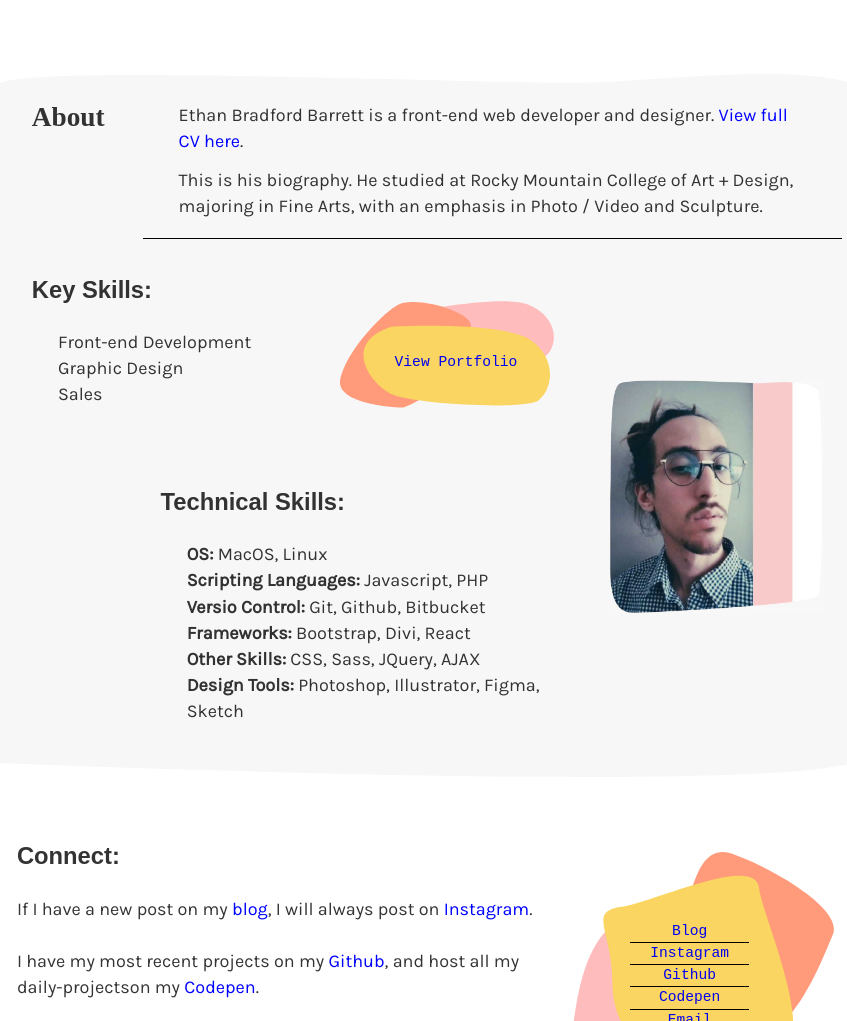
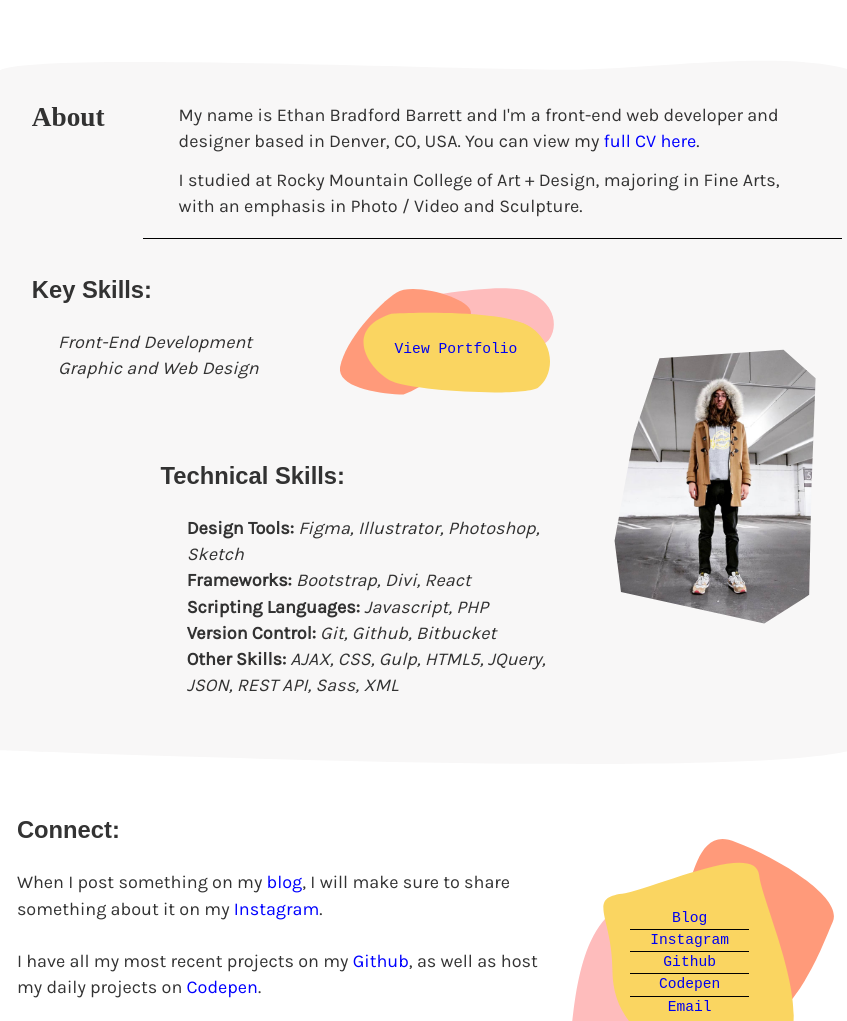
Before and after one commit to buildingsareheavy/buildingsareheavy.com, a Gatsby site: page / in a window 1280 px wide. Shown: the part 729-1750 px from the top of the page, without its empty margins (212-1059 px from the left). Built offline with nearby package versions, Linux system fonts and the light colour scheme; Gatsby itself is replaced by a stand-in of ours; a web font is replaced by a local one.

Commit message:
About page re-written and styled a more, including new bio image and text

```diff
--- a/src/components/about/section-bio.js
+++ b/src/components/about/section-bio.js
@@ -6,7 +6,7 @@ import styled from 'styled-components'
 import CTA from '../global/cta'
 import BioBackground from './assets/bio-background.svg'
 import ViewPortfolio from './assets/view-portfolio.svg'
-import Portrait from './assets/portrait2.jpg'
+import Portrait from './assets/portrait3.jpg'
 
 const BioContainer = styled.div`
   background: url('${BioBackground}') no-repeat center;
@@ -16,6 +16,34 @@ const BioContainer = styled.div`
   span {
     font-weight: 900;
   }
+`
+
+const KeySkillList = styled.ul`
+  li {
+    font-style: italic;
+  }
+`
+
+const TechSkillList = styled.ul`
+  li {
+    font-style: italic;
+    span {
+      font-style: normal;
+    }
+  }
+`
+const BioImage = styled.img`
+  clip-path: polygon(
+    23% 6%,
+    11% 33%,
+    2% 70%,
+    5% 88%,
+    72% 99%,
+    93% 89%,
+    94% 53%,
+    96% 13%,
+    81% 3%
+  );
 `
 
 const TechSkill = props => (
@@ -42,39 +70,37 @@ const BioSection = () => (
           marginBottom: rhythm(1 / 2),
         }}
       >
-        Ethan Bradford Barrett is a front-end web developer and designer.{' '}
-        <Link to="/cv/">View full CV here</Link>.
+        My name is Ethan Bradford Barrett and I'm a front-end web developer and
+        designer based in Denver, CO, USA. You can view my{' '}
+        <Link to="/cv/">full CV here</Link>.
       </p>
       <p>
-        This is his biography. He studied at Rocky Mountain College of Art +
-        Design, majoring in Fine Arts, with an emphasis in Photo / Video and
-        Sculpture.
+        I studied at Rocky Mountain College of Art + Design, majoring in Fine
+        Arts, with an emphasis in Photo / Video and Sculpture.
       </p>
     </div>
     <div className="cell">
-      <img src={Portrait} />
+      <BioImage src={Portrait} />
     </div>
     <div className="cell">
       <h3>Key Skills:</h3>
-      <ul>
-        <li>Front-end Development</li>
-        <li>Graphic Design</li>
-        <li>Sales</li>
-      </ul>
+      <KeySkillList>
+        <li>Front-End Development</li>
+        <li>Graphic and Web Design</li>
+      </KeySkillList>
     </div>
     <div className="cell">
       <h3>Technical Skills:</h3>
-      <ul>
-        <TechSkill label="OS" list="MacOS, Linux" />
-        <TechSkill label="Scripting Languages" list="Javascript, PHP" />
-        <TechSkill label="Versio Control" list="Git, Github, Bitbucket" />
-        <TechSkill label="Frameworks" list="Bootstrap, Divi, React" />
-        <TechSkill label="Other Skills" list="CSS, Sass, JQuery, AJAX" />
+      <TechSkillList>
         <TechSkill
           label="Design Tools"
-          list="Photoshop, Illustrator, Figma, Sketch"
+          list="Figma, Illustrator, Photoshop, Sketch"
         />
-      </ul>
+        <TechSkill label="Frameworks" list="Bootstrap, Divi, React" />
+        <TechSkill label="Scripting Languages" list="Javascript, PHP" />
+        <TechSkill label="Version Control" list="Git, Github, Bitbucket" />
+        <TechSkill label="Other Skills" list="AJAX, CSS, Gulp, HTML5, JQuery, JSON, REST API, Sass, XML" />
+      </TechSkillList>
     </div>
 
     <div className="cell bio-cta">
--- a/src/components/about/section-connect.js
+++ b/src/components/about/section-connect.js
@@ -29,14 +29,14 @@ const ConnectSection = () => (
     <div className="cell">
       <h3>Connect:</h3>
       <p>
-        If I have a new post on my <Link to="/blog/">blog</Link>, I will always
-        post on{' '}
+        When I post something on my <Link to="/blog/">blog</Link>, I will make
+        sure to share something about it on my{' '}
         <a href="https://www.instagram.com/buildingsareheavy/">Instagram</a>.
       </p>
       <p>
-        I have my most recent projects on my{' '}
-        <a href="https://github.com/buildingsareheavy">Github</a>, and host all
-        my daily-projectson my{' '}
+        I have all my most recent projects on my{' '}
+        <a href="https://github.com/buildingsareheavy">Github</a>, as well as
+        host my daily projects on{' '}
         <a href="https://codepen.io/buildingsareheavy/#">Codepen</a>.
       </p>
       <p>
--- a/src/components/global/global-styles.js
+++ b/src/components/global/global-styles.js
@@ -2,7 +2,8 @@ import styled, { injectGlobal } from 'styled-components'
 
 injectGlobal`
 $linkColor: #222;
-//Global
+
+
 
 html {
   height: 100%;
--- a/src/components/layout.js
+++ b/src/components/layout.js
@@ -3,7 +3,9 @@ import { Link } from 'gatsby'
 
 import { rhythm, scale } from '../utils/typography'
 import './index.scss'
-import styled from 'styled-components'
+import styled, { injectGlobal } from 'styled-components'
+import '../fonts/TiemposHeadline-Black.otf'
+import '../fonts/TiemposHeadline-Bold.otf'
 
 import GlobalStyles from './global/global-styles.js'
 import Header from './global/header'
```
Also changed, not shown: src/components/about/assets/portrait3.jpg (added), src/fonts/TiemposHeadline-Black.woff (added), src/fonts/TiemposHeadline-Bold.woff (added).
